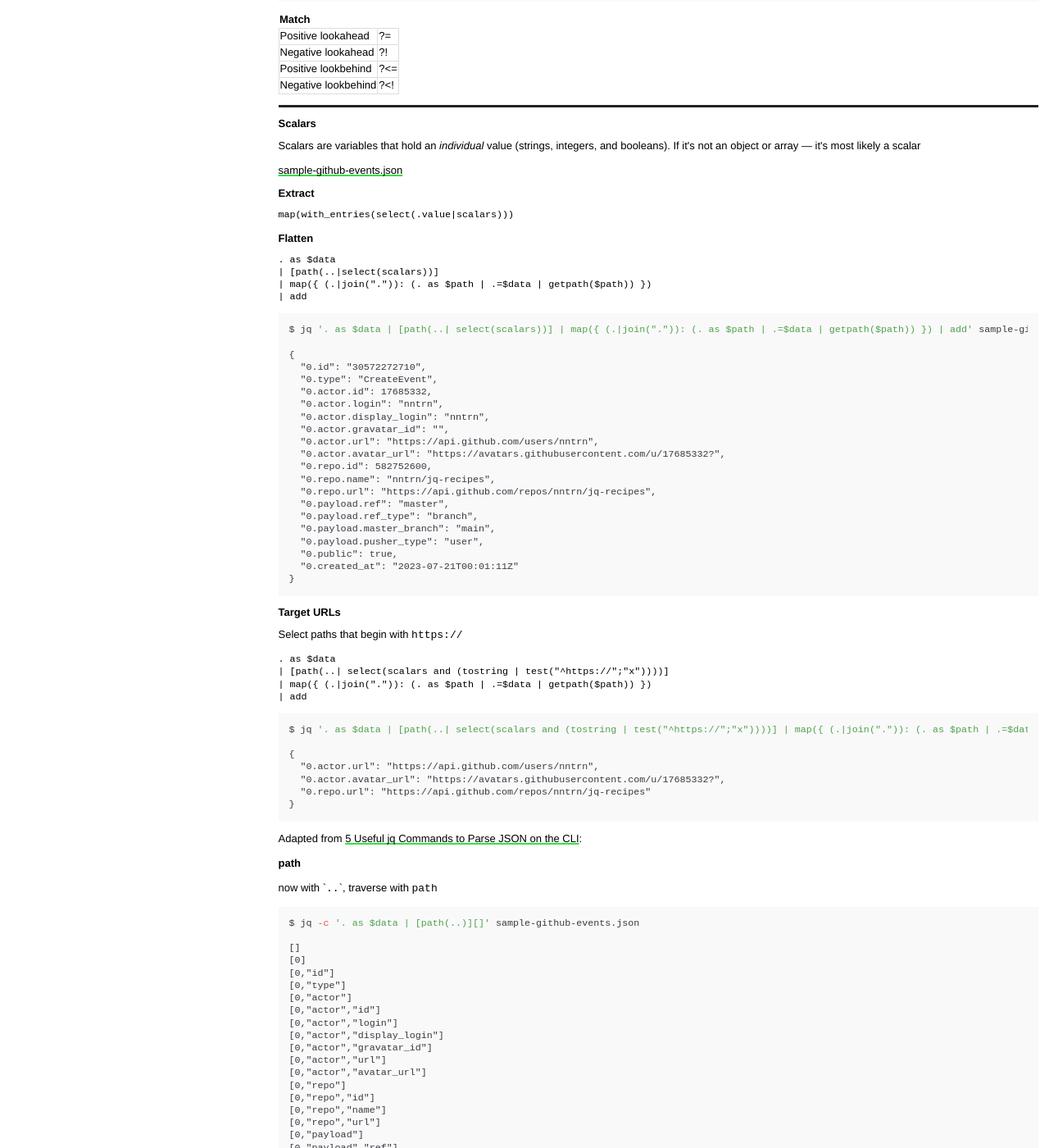
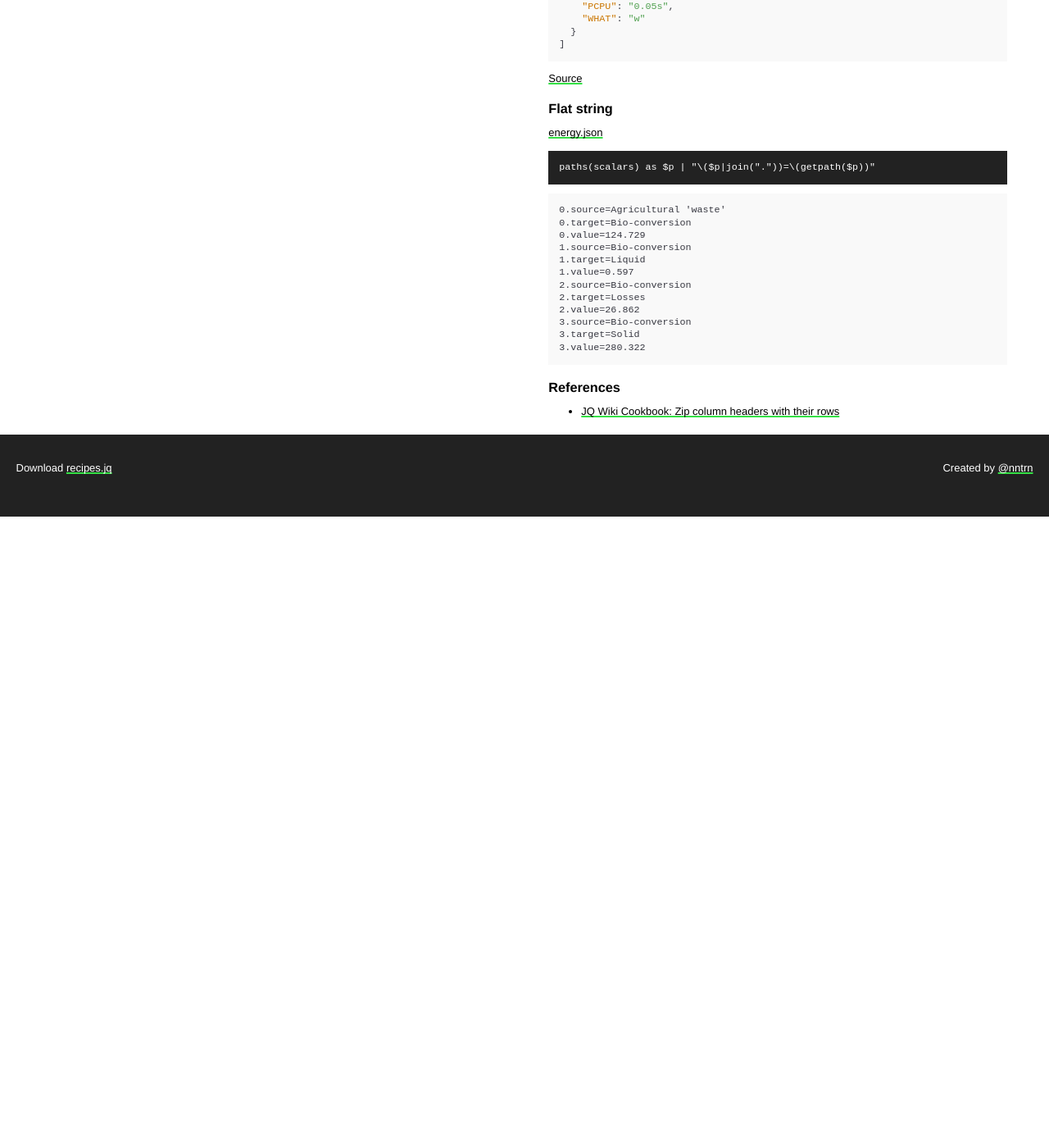
Before and after one commit to nntrn/jq-recipes, a Jekyll site: the page built from _general/index.html, in a window 1280 px wide and 1400 px high, scrolled down 6778 px. Shown: the whole window at 82% size. Built offline with Jekyll 4.4.1, drawn with Linux system fonts in a browser that asks for light colours; after the commit the page ends 7408 px from its top, so only the background shows below that; some of the changed text lies outside the part shown.

Commit message:
Update style

```diff
--- a/_includes/header.html
+++ b/_includes/header.html
@@ -1,3 +1,3 @@
-<header>
+<nav>
   <h1><a href="{{ '/' | relative_url }}">{{site.title}}</a></h1>
-</header>
+</nav>
--- a/_includes/styles/grid.css
+++ b/_includes/styles/grid.css
@@ -1,6 +1,6 @@
 header{grid-area:header;padding:1rem;display:none}
-main{grid-area:main;padding:.5rem 1rem}
-aside{padding:.5rem 1rem;grid-area:sidebar}
+main{grid-area:main;padding:.5rem 1rem;padding-right:1.5rem}
+aside{padding:.125rem 1rem;grid-area:sidebar}
 footer{grid-area:footer}
 .container{padding:0 0;display:grid;grid-template-columns:1fr 2fr 1fr;grid-template-areas:"header header header" "sidebar main main" "footer footer footer"}
 .page-content h1,.page-content h2,.page-content h3{margin:1rem 0;font-size:unset}
@@ -12,6 +12,7 @@
 @media (max-width:700px){
 nav h1{display:none}
 header{padding:1rem;display:block}
+.sidebar-groups>div{flex:1}
 .sidebar-groups{display:flex;flex-direction:row;gap:2rem;flex-wrap:wrap}
 .container{grid-template-areas:"header header header" "main main main" "sidebar sidebar sidebar" "footer footer footer"}
 }
--- /dev/null
+++ b/_includes/styles/index.css
@@ -0,0 +1,16 @@
+.container{grid-template-areas:"header header header" "sidebar sidebar sidebar" "main main main" "footer footer footer"}
+header{display:block}
+.page-content h1{font-size:1.5rem;border-bottom:4px solid #222;line-height:1.4}
+.page-content h2{font-size:1.25rem;margin-top:1.5rem}
+.page-content h3{font-size:1.15rem;border-bottom:1.5px dotted #222}
+.page-content{border:0;margin-bottom:2rem;break-inside:avoid}
+section{column-count:2;column-gap:5rem}
+body>:not(header,footer){width:95%!important;margin:auto}
+li h2,li h3{font-size:unset!important;all:unset}
+aside nav{display:none}
+.sidebar-groups{flex-direction:row;width:100%;margin:0 0;padding:2rem;background:hsla(var(--h),var(--s),var(--l),.2);color:hsl(var(--h),var(--s),20%)}
+.sidebar-groups>div{flex:1;columns:2}
+.sidebar a:hover{text-decoration:2px underline #fff}
+@media (max-width:700px){
+section{column-count:1;column-gap:3rem}
+}
--- a/_includes/styles/main.css
+++ b/_includes/styles/main.css
@@ -14,7 +14,7 @@
 *{box-sizing:border-box}
 .hidden,[hidden]{display:none!important}
 html{font-size:13px}
-body{padding:0 0;margin:auto;font-family:var(--sans-serif);font-size:inherit;line-height:1.3;overflow-x:hidden}
+body{padding:0 0;margin:auto;font-family:var(--sans-serif);font-size:inherit;line-height:1.3;overflow-x:hidden;min-height:100vh}
 h1{--underline-thickness:3px}
 a,u{text-underline-offset:1px;text-decoration-skip-ink:none;text-decoration-thickness:var(--underline-thickness)}
 u{text-decoration-color:inherit}
@@ -33,7 +33,7 @@
 pre code{white-space:pre;display:block;overflow-x:scroll}
 button{position:fixed;z-index:1000;right:0}
 .container{display:flex;gap:1rem;padding:1rem;width:100%}
-.container,main{height:100%;min-height:100vh}
+.container,main{height:100%;}
 .container .sidebar{flex:1}
 .container .content>:first-child{padding:0 0;margin:0 0;margin-bottom:1rem}
 .container .content{flex:3;width:100%;overflow-x:hidden}
@@ -46,6 +46,7 @@
 .gap{gap:var(--gap,1rem)}
 .wrap{flex-wrap:wrap}
 .flex-1{display:flex;flex:1}
+.sb{justify-content:space-between}
 .site-title{font-size:2rem;font-weight:300}
 .sidebar-groups{gap:1rem;display:flex;flex-direction:column;padding-bottom:4rem}
-.language-jq{user-select:all}
+.language-jq{user-select:all;background:#222;color:#fff;padding:1rem}
--- a/_layouts/default.html
+++ b/_layouts/default.html
@@ -15,6 +15,7 @@
   {%capture style %}<style>{%- include {{css}} -%}</style>{%endcapture%}
   {{style}}
   {% endfor %}
+
 </head>
 <body class="container">
 <header>
@@ -25,7 +26,10 @@
   {{ content }}
 </main>
 <footer>
-  <p>Created by <a href="https://github.com/{{site.repository}}">@{{site.github_username}}</a></p>
+  <div class="flex sb">
+    <p>Download <a href="https://nntrn.github.io/jq-recipes/recipes.jq">recipes.jq</a></p>
+    <p>Created by <a href="https://github.com/{{site.repository}}">@{{site.github_username}}</a></p>
+  </div>
 </footer>
 </body>
 </html>
--- a/_layouts/index.html
+++ b/_layouts/index.html
@@ -10,3 +10,7 @@
   <div class="page-content">{{page_content|markdownify}}</div>
 {%- endfor %}
 </section>
+
+<style>
+{% include styles/index.css %}
+</style>
```
Also changed, not shown: index.md (+1 -1 lines).
